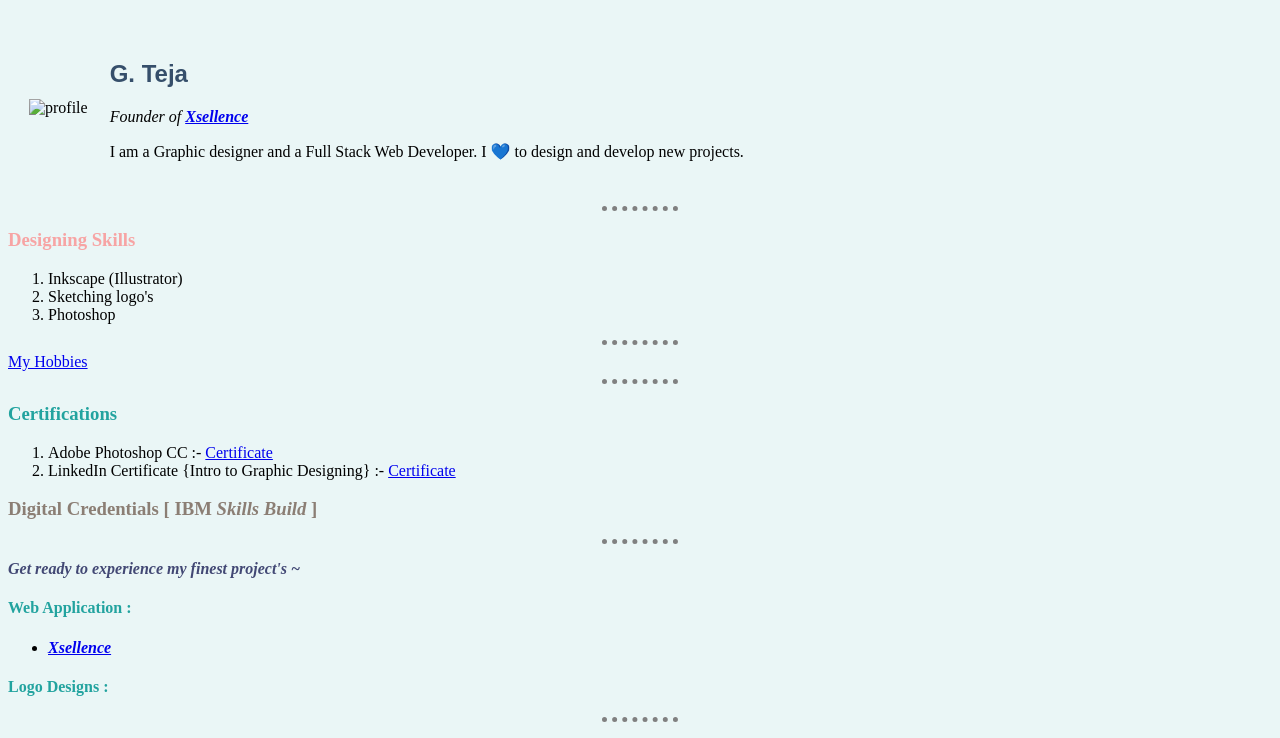
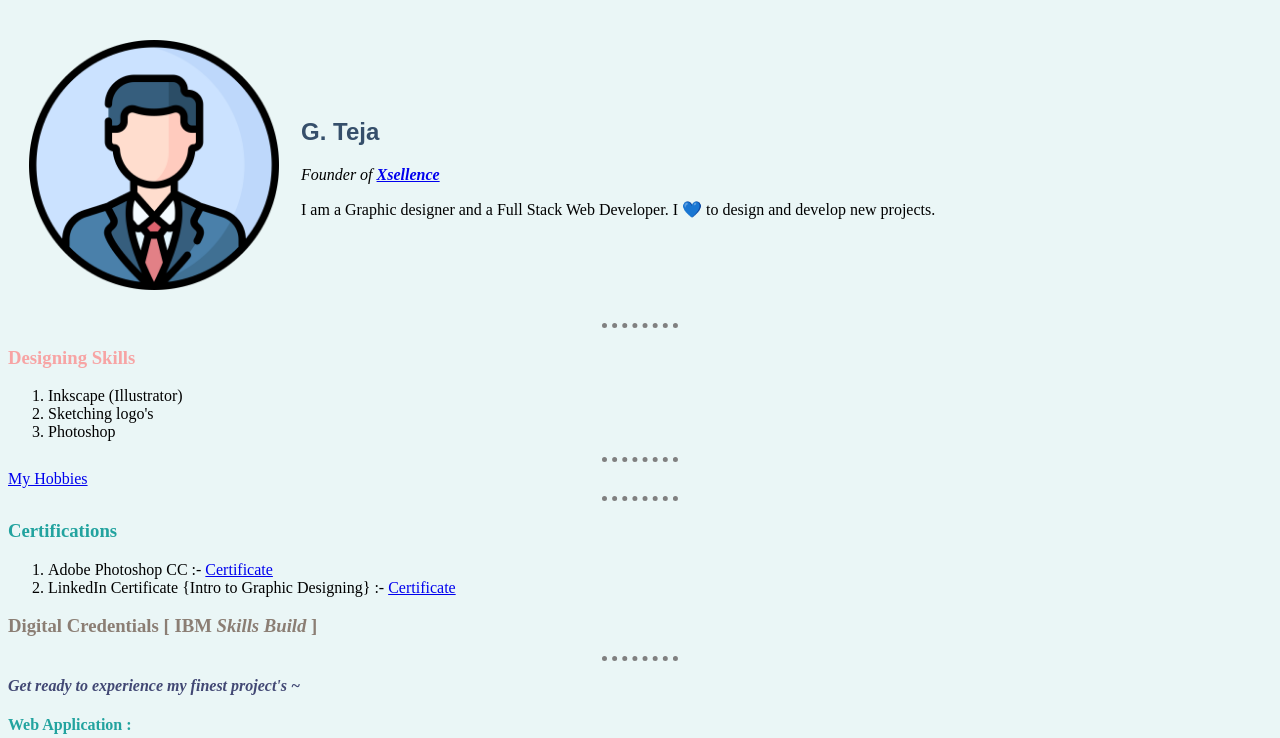
Before and after one commit to GdharamTEJ/Portfolio-WebSITE, a plain HTML site: page index.html in a window 1280 px wide. Shown: the part 61-799 px from the top of the page. Drawn offline with Linux system fonts and the light colour scheme; a script that the page names is missing.

Commit message:
.jpg edited

```diff
--- a/index.html
+++ b/index.html
@@ -19,7 +19,7 @@
         <!-- This is profile -->
         <table cellspacing="20">
         <tr>
-            <td><img src="images/profile.png" alt="profile" height="250"></td>
+            <td><img src="images/profile.jpg" alt="profile" height="250"></td>
             <td><h2 id="teja">G. Teja</h2>
                 <p><em>Founder of <strong><a href="https://dev-xsallence.pantheonsite.io/" target="_main">Xsellence</a></strong></em></p>
                 <p>I am a Graphic designer and a Full Stack Web Developer. I 💙 to design and develop new projects.</p></td>
```
